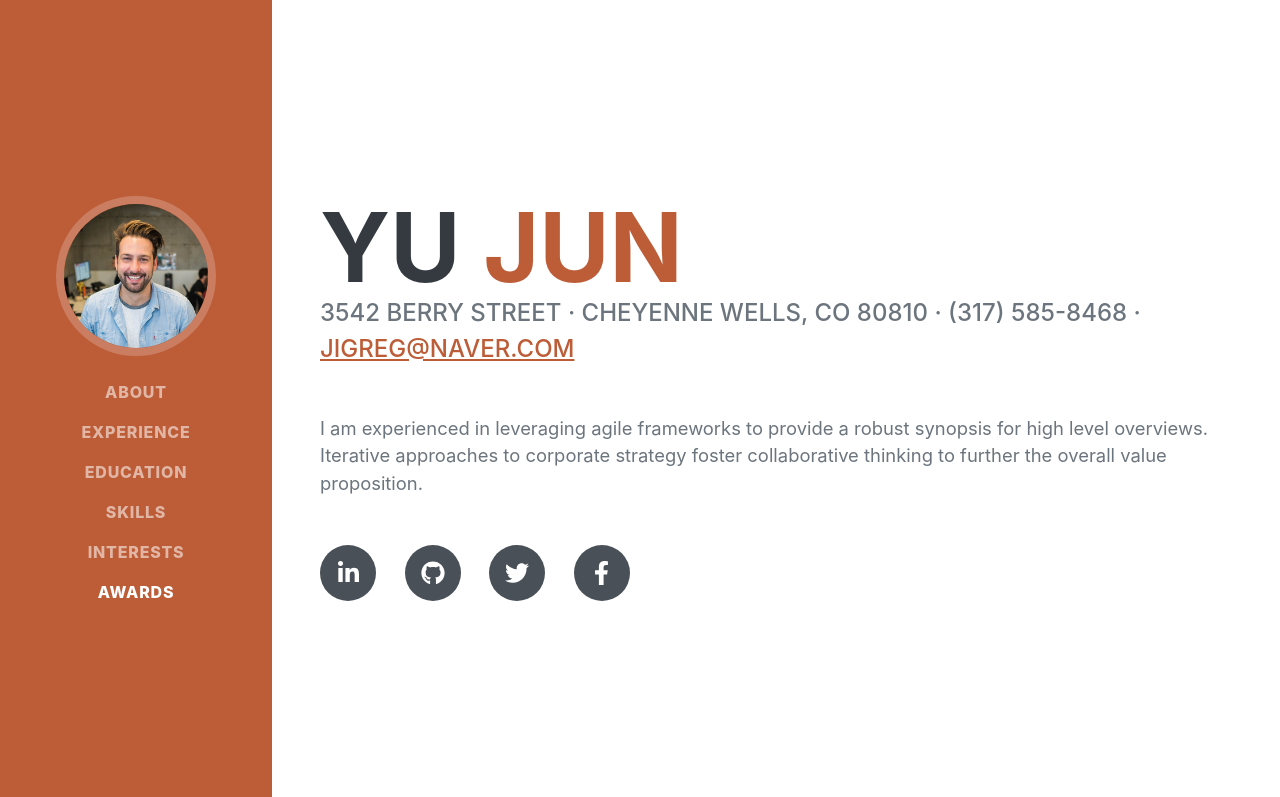
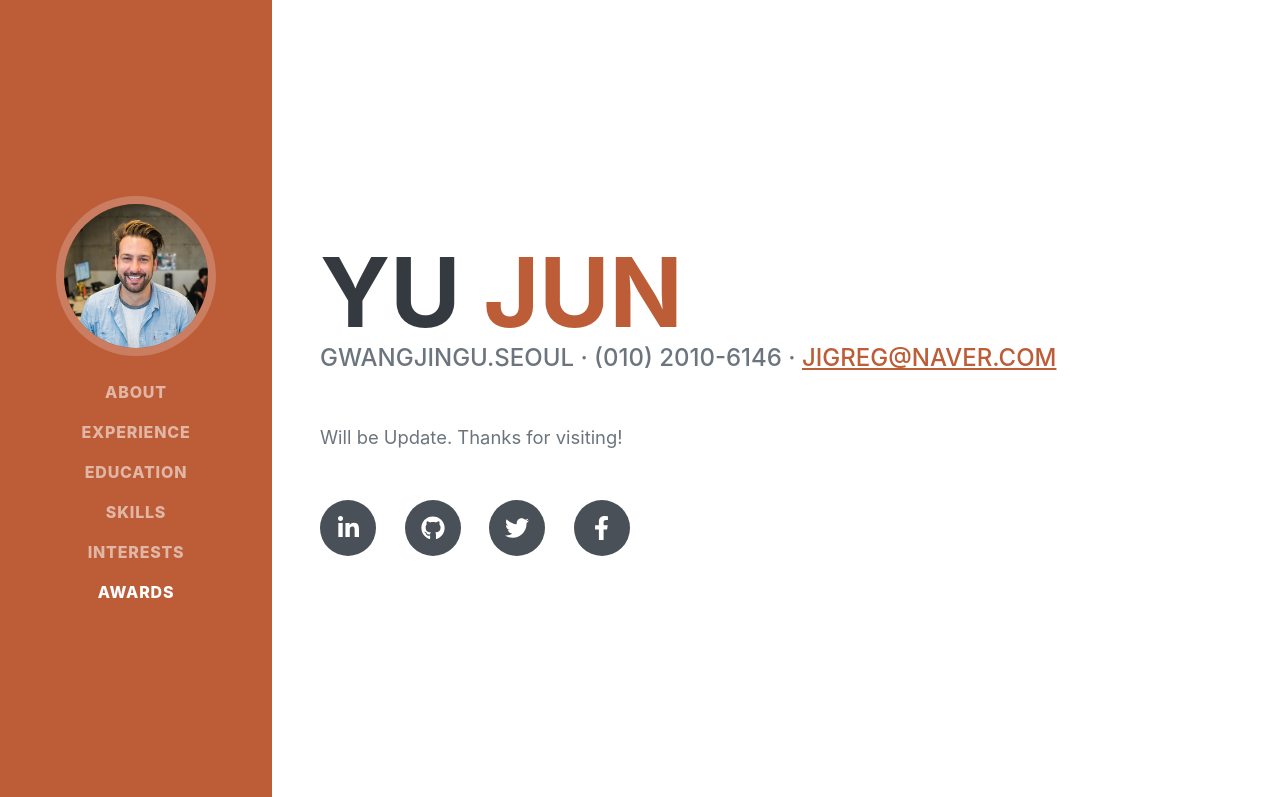
Before and after one commit to jigreg/jigreg.github.io, a plain HTML site: page index.html in a window 1280 px wide. Shown: the top 797 px of the page. Drawn offline with nearby package versions, Linux system fonts and the light colour scheme; a web font is replaced by a local one.

Commit message:
index change

```diff
--- a/index.html
+++ b/index.html
@@ -44,10 +44,10 @@
                         <span class="text-primary">JUN</span>
                     </h1>
                     <div class="subheading mb-5">
-                        3542 Berry Street · Cheyenne Wells, CO 80810 · (317) 585-8468 ·
+                        GwangJinGu.Seoul · (010) 2010-6146 ·
                         <a href="mailto:name@email.com">jigreg@naver.com</a>
                     </div>
-                    <p class="lead mb-5">I am experienced in leveraging agile frameworks to provide a robust synopsis for high level overviews. Iterative approaches to corporate strategy foster collaborative thinking to further the overall value proposition.</p>
+                    <p class="lead mb-5">Will be Update. Thanks for visiting!</p>
                     <div class="social-icons">
                         <a class="social-icon" href="#!"><i class="fab fa-linkedin-in"></i></a>
                         <a class="social-icon" href="#!"><i class="fab fa-github"></i></a>
```
